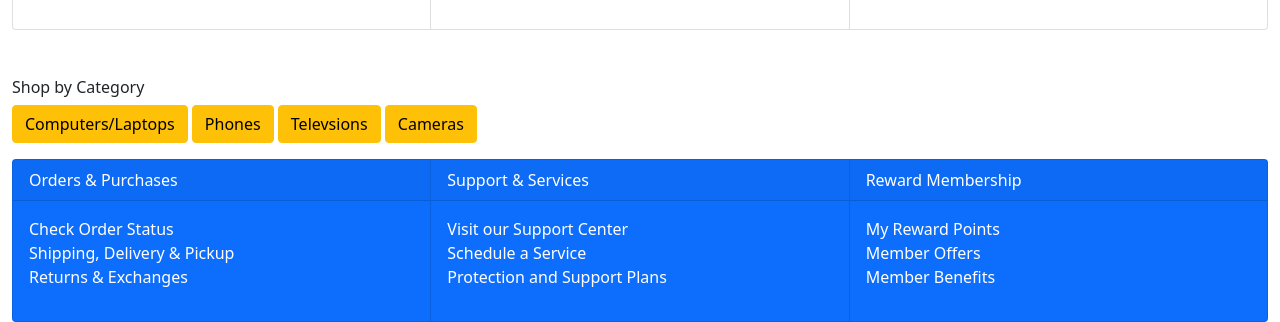
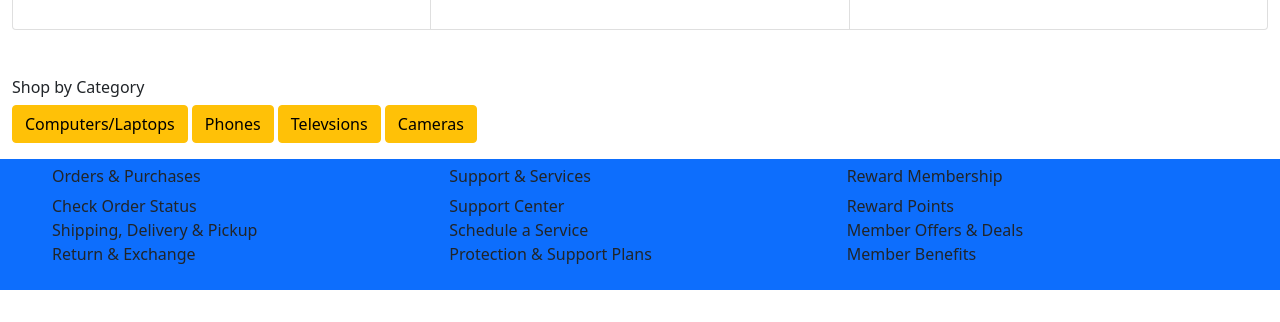
Before and after one commit to bonnie221/bonnie-so-landing-page-template, a plain HTML site: page index.html in a window 1280 px wide. Shown: the part 492-814 px from the top of the page. Drawn offline with nearby package versions, Linux system fonts and the light colour scheme.

Commit message:
footer Changes

```diff
--- a/index.html
+++ b/index.html
@@ -7,13 +7,12 @@
     <title>Document</title>
     <link href="https://cdn.jsdelivr.net/npm/bootstrap@5.1.3/dist/css/bootstrap.min.css" rel="stylesheet" integrity="sha384-1BmE4kWBq78iYhFldvKuhfTAU6auU8tT94WrHftjDbrCEXSU1oBoqyl2QvZ6jIW3" crossorigin="anonymous">
     <link rel="stylesheet" href="https://cdn.jsdelivr.net/npm/bootstrap-icons@1.8.1/font/bootstrap-icons.css">
-
-
+    <link rel="stylesheet" href="style.css">
 </head>
 <body>
     <div class="container-fluid">
         <div class="row">
-            <div class="col my-col-sm my-col-md-4">
+            <div class="col my-col">
               <nav class="navbar navbar-expand-lg navbar-dark bg-primary">
                 <div class="container-fluid">
                   <a class="navbar-brand" href="#">
@@ -49,7 +48,8 @@
                     Hot Buys</h1>
             </div> <!--columm/navbar/header-->
 
-           <h6 class="newreleasesm mt-5">New Releases</h6>
+           <h6 class="newreleases mt-5">New Releases</h6>
+           <div class="col">
             <div class="card-group">
               <div class="card" style="width: 18rem;">
                  <img src="laptop.png" class="card-laptop" style="height: 12.3rem;" alt="picture of laptop">
@@ -93,7 +93,8 @@
                    </ul>
                  </div>
                </div><!--Column/camera-->
-            </div><!--card-group/products list-->
+               </div>
+           </div> <!--card-group/products list-->
 
             <h6 class="catergory-title mt-5">Shop by Category</h6>
             <div class="category-list">
@@ -105,39 +106,37 @@
               </div>
             </div><!--Shop by Category-->
 
-            <div class="card-group">
-              <div class="card text-white bg-primary mt-3" style="max-width: 30rem;">
-                <div class="card-header">Orders & Purchases</div>
-                <div class="card-body">
+            <nav class="navbar navbar-dark bg-primary mt-3">
+              <div class="container-fluid">
+                <span class="navbar-brand mb-0 h1"></span>
+                <div class="col">
+                  <h6>Orders & Purchases</h6>
                   <ul class="list-unstyled">
                     <li>Check Order Status</li>
                     <li>Shipping, Delivery & Pickup</li>
-                  <li>Returns & Exchanges</li>
+                    <li>Return & Exchange</li>
                   </ul>
                 </div>
-              </div>
-              <div class="card text-white bg-primary mt-3" style="max-width: 30rem;">
-                <div class="card-header">Support & Services</div>
-                <div class="card-body">
+                <div class="col">
+                  <h6>Support & Services</h6>
                   <ul class="list-unstyled">
-                    <li>Visit our Support Center</li>
+                    <li>Support Center</li>
                     <li>Schedule a Service</li>
-                    <li>Protection and Support Plans</li>
+                    <li>Protection & Support Plans</li>
                   </ul>
                 </div>
-              </div>
-              <div class="card text-white bg-primary mt-3" style="max-width: 30rem;">
-                <div class="card-header">Reward Membership</div>
-                <div class="card-body">
+                <div class="col">
+                  <h6>Reward Membership</h6>
                   <ul class="list-unstyled">
-                      <li>My Reward Points</li>
-                      <li>Member Offers</li>
+                    <li>Reward Points</li>
+                    <li>Member Offers & Deals</li>
                     <li>Member Benefits</li>
                   </ul>
                 </div>
               </div>
-            </div> <!--footer-->
+            </nav> <!--footer-->
           </div> <!--row-->
     </div> <!--container-->
+    <script src="https://cdn.jsdelivr.net/npm/bootstrap@5.1.3/dist/js/bootstrap.bundle.min.js" integrity="sha384-ka7Sk0Gln4gmtz2MlQnikT1wXgYsOg+OMhuP+IlRH9sENBO0LRn5q+8nbTov4+1p" crossorigin="anonymous"></script>
 </body>
 </html>
```
Also changed, not shown: style.css (line endings or trailing spaces). Lines whose indentation alone changed are shown as unchanged.
